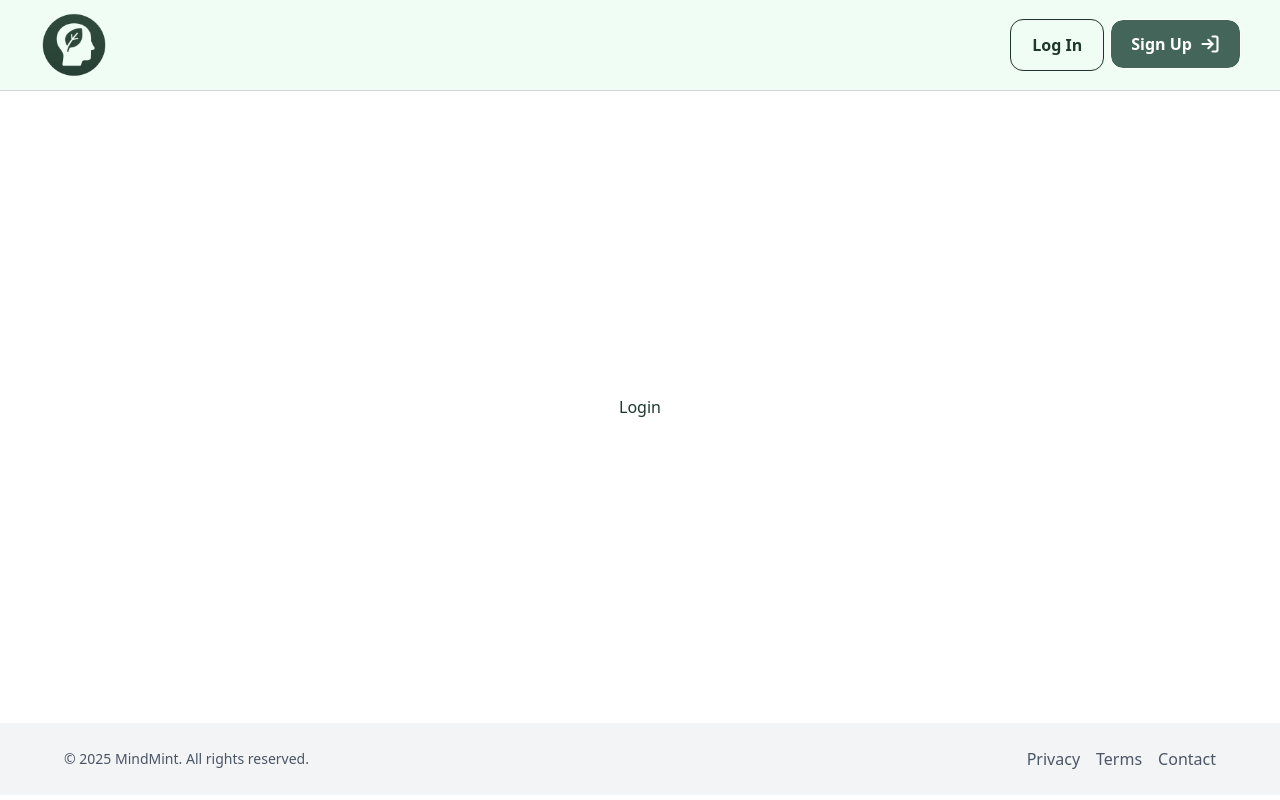
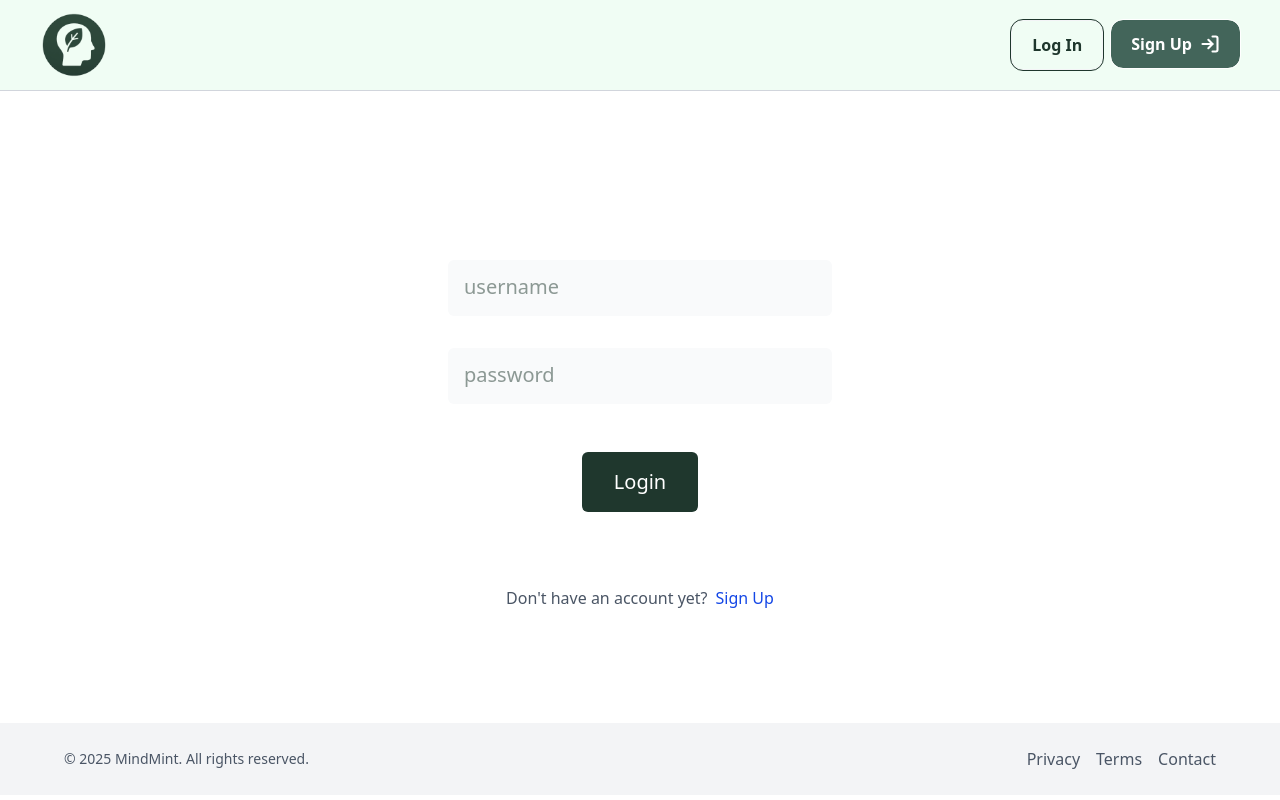
Before and after one commit to nazeeha-kb/CS50x-final-project, a React (Vite) app in the folder client/: page /login in a window 1280 px wide. Built offline with nearby package versions, Linux system fonts and the light colour scheme.

Commit message:
feat(login): Designed UI of login page

```diff
--- a/client/src/pages/Login/Login.jsx
+++ b/client/src/pages/Login/Login.jsx
@@ -1,9 +1,33 @@
-import React from 'react'
+import React from "react";
+import { Link } from "react-router-dom";
 
 const Login = () => {
   return (
-    <div>Login</div>
-  )
-}
+    <div>
+      <form className="w-[clamp(16rem,9.667rem+33.78vw,30rem)] bg-teal-green lg:px-12 px-7 lg:py-14 py-16 rounded-md flex flex-col justify-center items-center md:gap-12 gap-10">
+        <div className="flex flex-col w-full md:gap-8 gap-6">
+          <input
+            type="text"
+            placeholder="username"
+            className="bg-gray-50 rounded-md px-4 lg:py-4 py-3 placeholder:text-xl"
+          />
+          <input
+            type="text"
+            placeholder="password"
+            className="bg-gray-50 rounded-md px-4 lg:py-4 py-3 placeholder:text-xl"
+          />
+        </div>
+        <button type="submit" className="bg-dark-green hover:bg-green-900 cursor-pointer rounded-md lg:px-8 px-6 md:py-4 py-2.5 text-white text-xl">
+          Login
+        </button>
+      </form>
+      <p className="flex justify-center gap-2 pt-4.5">
+        <span className="text-gray-600">Don't have an account yet?</span>
+        <Link to="/register" className="text-blue-700 cursor-pointer">Sign Up</Link>
+      </p>
+    </div>
+  );
+};
 
-export default Login
+export default Login;
+3;
```
